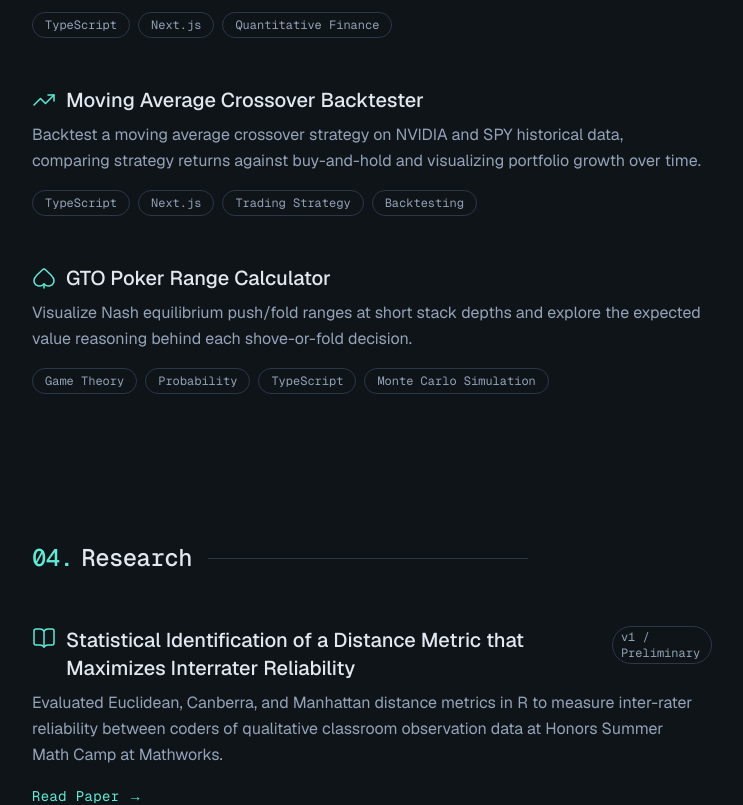
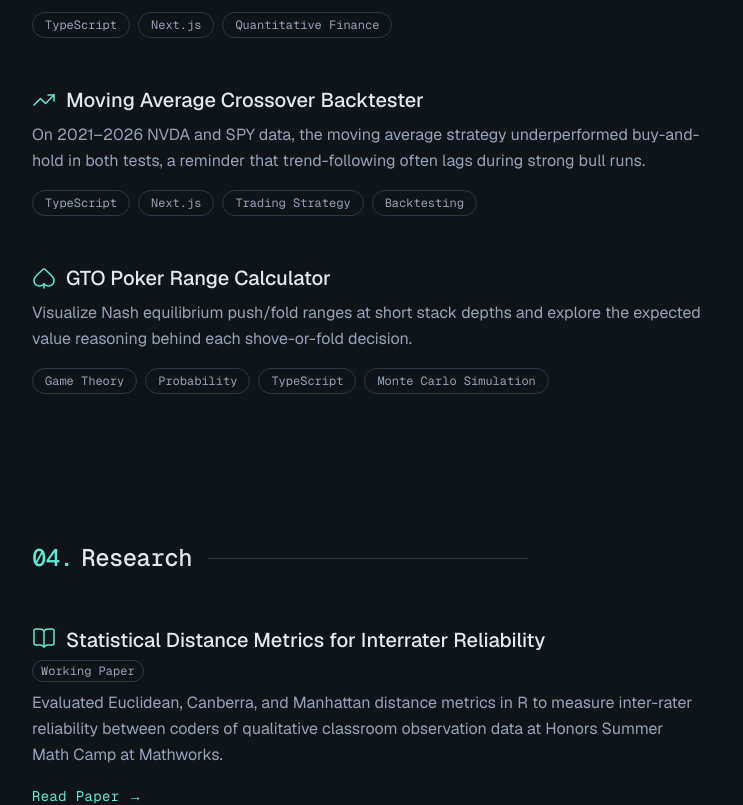
Before and after one commit to elaineewu/personal-website, a Next.js app: page / in a window 1280 px wide. Shown: the part 1600-2405 px from the top of the page, without its empty margins (384-1127 px from the left). Built offline with nearby package versions, Linux system fonts and the light colour scheme.

Commit message:
Added insights taken from Backtester

```diff
--- a/src/components/Experience.tsx
+++ b/src/components/Experience.tsx
@@ -55,8 +55,7 @@ const experiences: ExperienceEntry[] = [
       "Researched statistical distance metrics and constrained spectral clustering in R, Python, and MATLAB, improving predictive accuracy to 89% and cutting algorithm runtime by 22%. Presented technical findings to non-technical audiences at annual symposiums.",
     papers: [
       {
-        title:
-          "Statistical Identification of a Distance Metric that Maximizes Interrater Reliability",
+        title: "Statistical Distance Metrics for Interrater Reliability",
         href: "/papers/distance-metrics.pdf",
       },
       {
@@ -115,7 +114,7 @@ function ExperiencePaperMenu({ papers }: { papers: PaperLink[] }) {
       {open && (
         <div
           role="menu"
-          className="absolute right-0 top-full z-20 mt-2 w-[min(22rem,calc(100vw-3rem))] rounded-lg border border-border bg-surface py-1 shadow-[0_8px_24px_rgba(0,0,0,0.4)]"
+          className="absolute right-0 top-full z-20 mt-2 w-max max-w-[calc(100vw-3rem)] rounded-lg border border-border bg-surface py-1 shadow-[0_8px_24px_rgba(0,0,0,0.4)]"
         >
           {papers.map((paper) => (
             <a
@@ -125,7 +124,7 @@ function ExperiencePaperMenu({ papers }: { papers: PaperLink[] }) {
               target="_blank"
               rel="noopener noreferrer"
               onClick={() => setOpen(false)}
-              className="block px-3 py-2.5 text-left text-xs leading-snug text-muted transition-colors hover:bg-accent/10 hover:text-accent sm:text-sm"
+              className="block whitespace-nowrap px-3 py-2.5 text-left text-xs leading-snug text-muted transition-colors hover:bg-accent/10 hover:text-accent sm:text-sm"
             >
               {paper.title}
             </a>
--- a/src/components/MaBacktester.tsx
+++ b/src/components/MaBacktester.tsx
@@ -297,6 +297,10 @@ export default function MaBacktester({ tickerRanges }: MaBacktesterProps) {
                 />
               </div>
             </div>
+            <p className="text-xs text-muted">
+              Historical data last updated 6/18/2026 — this tool uses static CSV
+              files, not live data.
+            </p>
 
             <button
               type="submit"
@@ -402,6 +406,13 @@ export default function MaBacktester({ tickerRanges }: MaBacktesterProps) {
               </div>
             )
           )}
+
+          <p className="mt-6 rounded-lg border border-border bg-surface/50 px-4 py-3 text-xs leading-relaxed text-muted">
+            Backtested on NVDA and SPY (2021–2026): the 50/200-day moving average
+            crossover underperformed buy-and-hold on both (NVDA: +722% vs. +1043%;
+            SPY: +56% vs. +77%), consistent with how trend-following strategies often
+            lag during sustained bull markets.
+          </p>
         </div>
       </div>
 
--- a/src/components/Projects.tsx
+++ b/src/components/Projects.tsx
@@ -25,7 +25,7 @@ const projects: Project[] = [
   {
     title: "Moving Average Crossover Backtester",
     description:
-      "Backtest a moving average crossover strategy on NVIDIA and SPY historical data, comparing strategy returns against buy-and-hold and visualizing portfolio growth over time.",
+      "On 2021–2026 NVDA and SPY data, the moving average strategy underperformed buy-and-hold in both tests, a reminder that trend-following often lags during strong bull runs.",
     tags: ["TypeScript", "Next.js", "Trading Strategy", "Backtesting"],
     icon: TrendingUp,
     href: "/projects/ma-backtester",
--- a/src/components/Research.tsx
+++ b/src/components/Research.tsx
@@ -11,8 +11,7 @@ type ResearchPaper = {
 
 const papers: ResearchPaper[] = [
   {
-    title:
-      "Statistical Identification of a Distance Metric that Maximizes Interrater Reliability",
+    title: "Statistical Distance Metrics for Interrater Reliability",
     description:
       "Evaluated Euclidean, Canberra, and Manhattan distance metrics in R to measure inter-rater reliability between coders of qualitative classroom observation data at Honors Summer Math Camp at Mathworks.",
     icon: BookOpen,
@@ -58,15 +57,17 @@ export default function Research() {
           const cardContent = (
             <div className="flex items-start justify-between gap-4">
               <div className="min-w-0 flex-1">
-                <h3 className="mb-2 flex items-start gap-2.5 text-lg font-medium text-foreground transition-colors group-hover:text-accent sm:text-xl">
+                <h3 className="mb-2 flex flex-col gap-1.5 text-lg font-medium text-foreground transition-colors group-hover:text-accent sm:text-xl">
+                  <span className="flex items-start gap-2.5">
                     <paper.icon
                       className="h-6 w-6 shrink-0 text-accent"
                       strokeWidth={1.5}
                       aria-hidden="true"
                     />
                     <span className="min-w-0">{paper.title}</span>
-                  <span className="rounded-full border border-border bg-background/50 px-2 py-0.5 font-mono text-[10px] font-normal text-muted sm:text-xs">
-                    v1 / Preliminary
+                  </span>
+                  <span className="inline-block w-fit rounded-full border border-border bg-background/50 px-2 py-0.5 font-mono text-[10px] font-normal text-muted sm:text-xs">
+                    Working Paper
                   </span>
                 </h3>
                 <p className="mb-4 max-w-2xl text-sm leading-relaxed text-muted sm:text-base">
```
Lines whose indentation alone changed are shown as unchanged.
